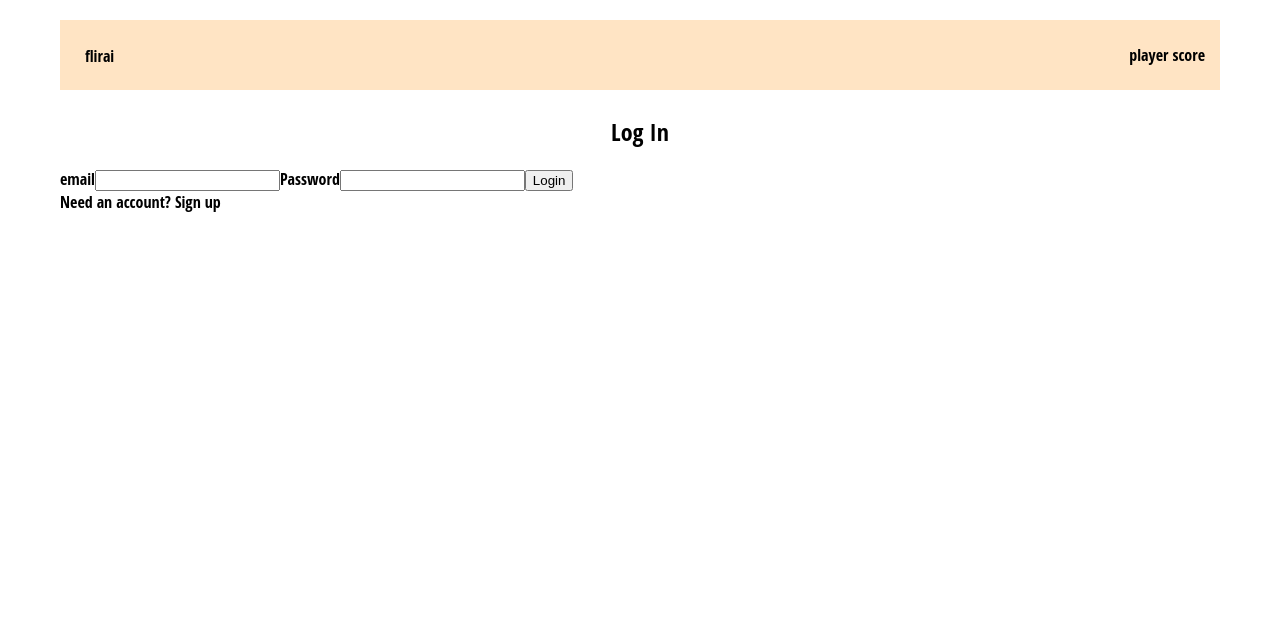
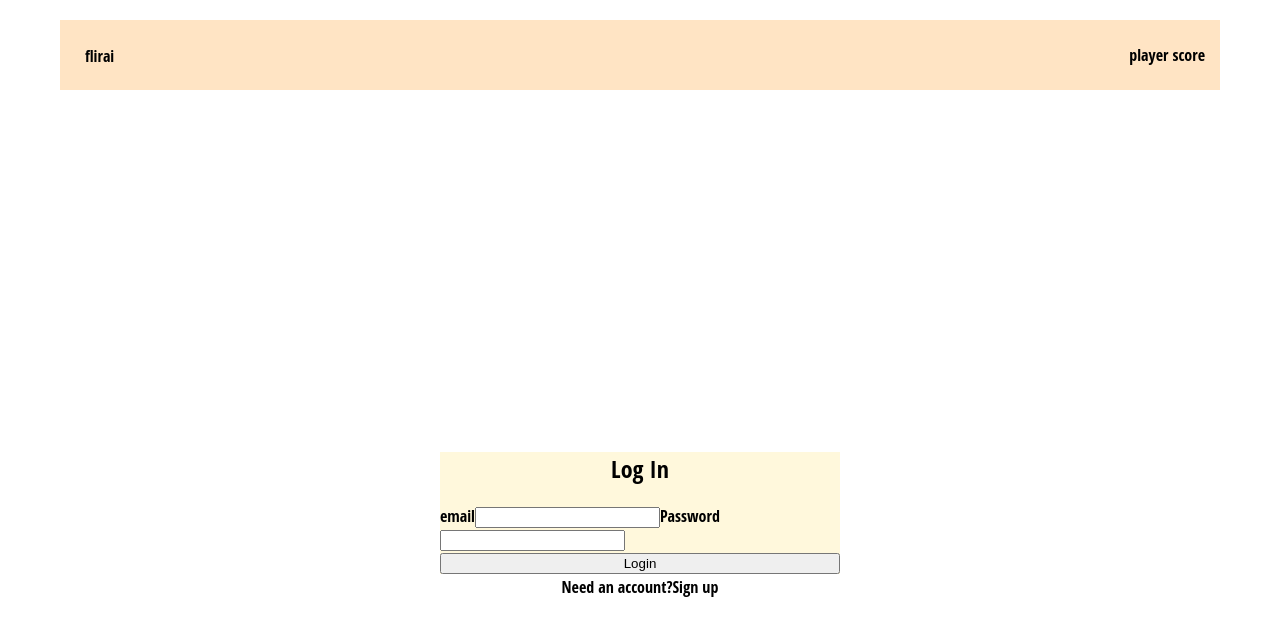
Before and after one commit to dotsync/flirai-fitness-app, a React (Create React App) app: page /login in a window 1280 px wide. Shown: the top 636 px of the page. Built offline with nearby package versions, Linux system fonts and the light colour scheme; no server answers.

Commit message:
Creates simple Dashboard component

```diff
--- a/src/pages/Auth/Dashboard/Dashboard.css
+++ b/src/pages/Auth/Dashboard/Dashboard.css
@@ -0,0 +1,15 @@
+.user-profile {
+  border: 3px solid black;
+}
+.update-profile {
+  width: 100%;
+  margin-top: 3px;
+}
+.signout-from-dash {
+  width: 100%;
+  text-align: center;
+  margin-top: 20px;
+}
+h2 {
+  text-align: center;
+}
--- a/src/pages/Auth/Dashboard/Dashboard.jsx
+++ b/src/pages/Auth/Dashboard/Dashboard.jsx
@@ -1,10 +1,31 @@
-import React from 'react';
+/* eslint-disable no-unused-vars */
+import React, { useState } from 'react';
 import './Dashboard.css';
+import { Link } from 'react-router-dom';
+import { useAuth } from '../../../contexts/AuthContext';
 
 export default function Dashboard() {
+  const [error, setError] = useState('');
+  const { currentUser } = useAuth();
+
+  function handleLogout() {
+
+  }
+
   return (
     <div>
-      hello from dash
+      <div className="user-profile">
+        <h2>Profile</h2>
+        {error && alert(error)}
+        <strong>Email:</strong>
+        {currentUser.email}
+      </div>
+      <Link to="/update-profile" className="update-profile">
+        Update Profile
+      </Link>
+      <div className="signout-from-dash">
+        <button type="submit" onClick={handleLogout}>Logout</button>
+      </div>
     </div>
   );
 }
--- a/src/pages/Auth/Login/Login.css
+++ b/src/pages/Auth/Login/Login.css
@@ -0,0 +1,24 @@
+.login-form {
+  background-color: cornsilk;
+}
+h2 {
+  text-align: center;
+}
+.login-submit {
+  width: 100%;
+}
+.login-signup {
+  width: 100%;
+  text-align: center;
+  margin-top: 2px;
+}
+.login {
+  display: flex;
+  align-items: center;
+  justify-content: center;
+  min-height: 100vh;
+}
+.login-container {
+  width: 100%;
+  max-width: 400px;
+}
--- a/src/pages/Auth/Login/Login.jsx
+++ b/src/pages/Auth/Login/Login.jsx
@@ -60,7 +60,6 @@ export default function Login() {
         </div>
         <div className="login-signup">
           Need an account?
-          {' '}
           <Link to="/signup">Sign up</Link>
         </div>
       </div>
--- a/src/pages/Auth/Signup/Signup.css
+++ b/src/pages/Auth/Signup/Signup.css
@@ -10,7 +10,7 @@ h2 {
 .signup-login {
   width: 100%;
   text-align: center;
-  margin-top: 100;
+  margin-top: 2px;
 }
 .signup {
   display: flex;
```
Also changed, not shown: 1 other file (tests, documents, lock files or other folders).
